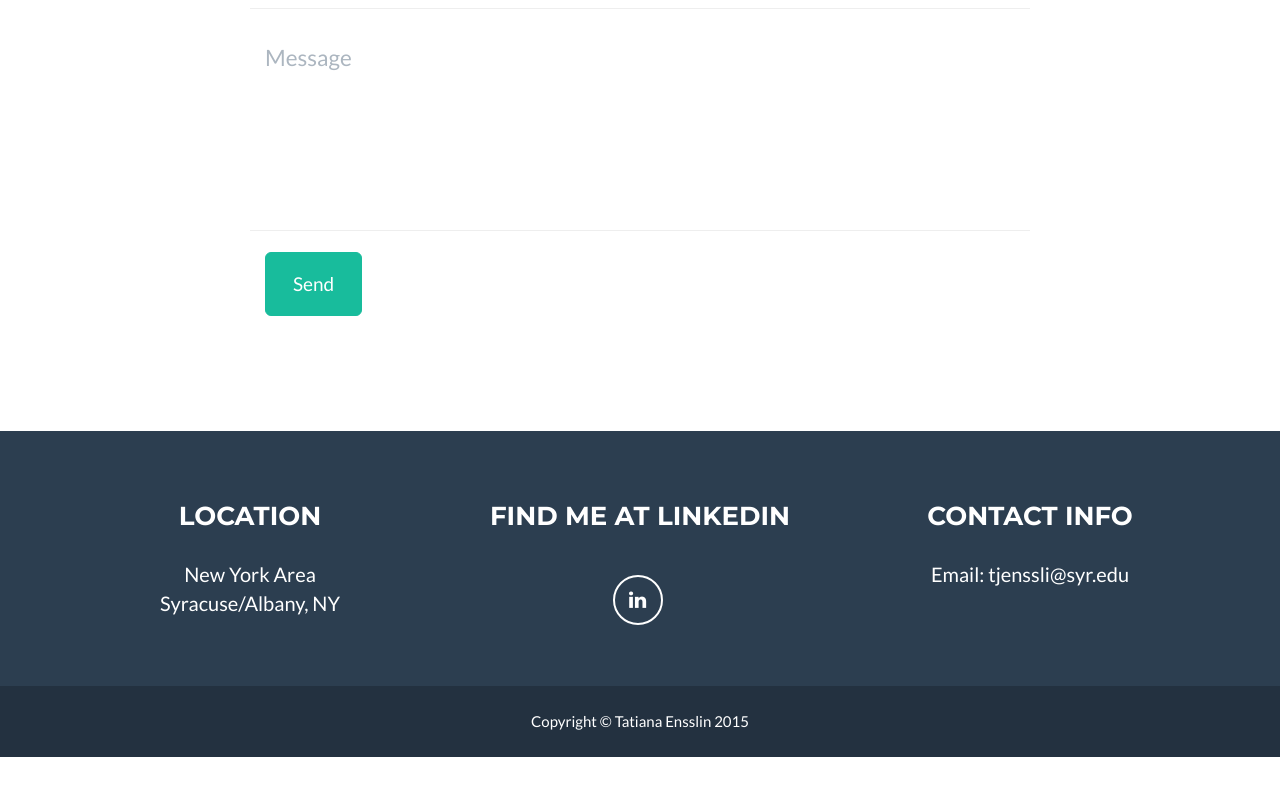
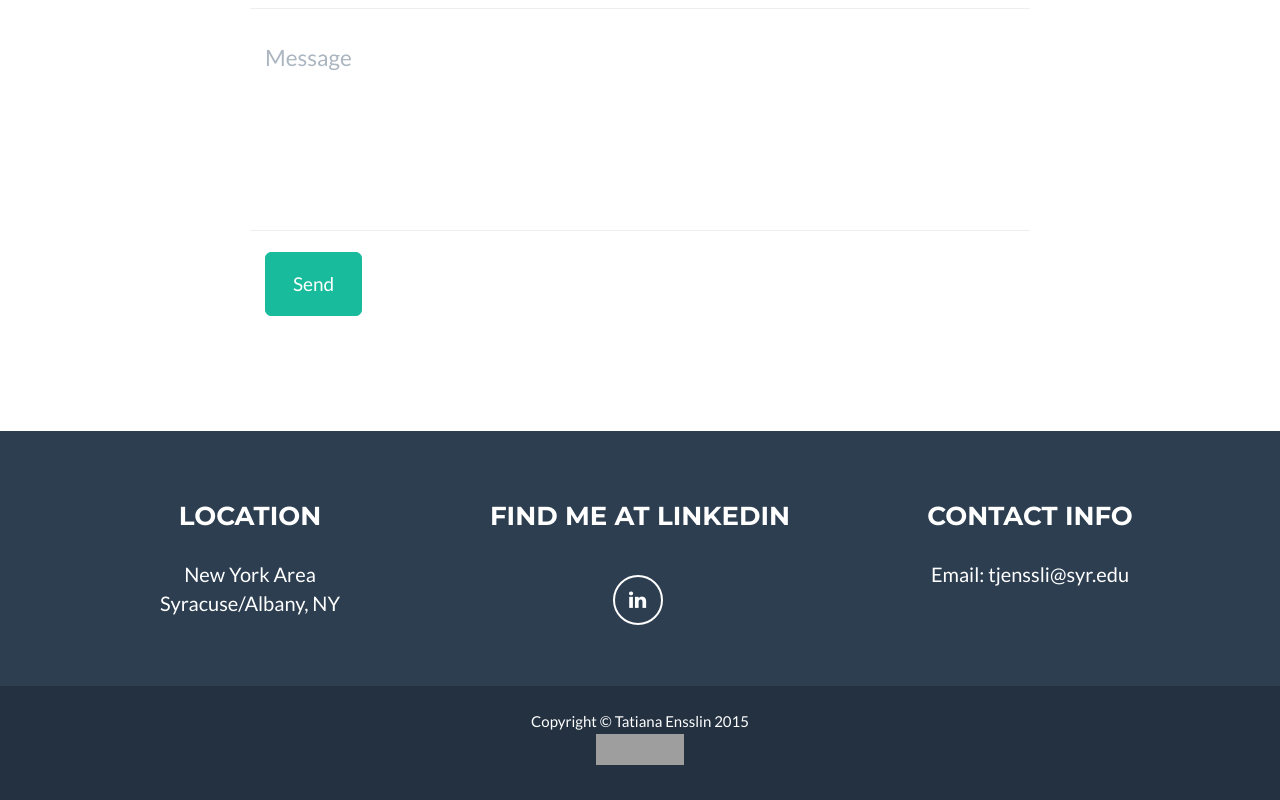
Before and after one commit to tatianajiselle/tatianaensslin.com, a plain HTML site: page index.html in a window 1280 px wide. Shown: the part 2252-3052 px from the top of the page. Before the commit the page ends 3009 px from the top, so only its background shows below. Drawn offline with nearby package versions, Linux system fonts and the light colour scheme; grey boxes are pictures that could not be loaded.

Commit message:
commit changes
changes to resume and index file added html logo at bottom

```diff
--- a/index.html
+++ b/index.html
@@ -283,6 +283,10 @@
                 <div class="row">
                     <div class="col-lg-12">
                         Copyright &copy; Tatiana Ensslin 2015
+                <p>
+    <a href="http://validator.w3.org/check?uri=referer"><img
+      src="http://www.w3.org/Icons/valid-xhtml10" alt="Valid XHTML 1.0 Transitional" height="31" width="88" /></a>
+  </p>
                     </div>
                 </div>
             </div>
```
Also changed, not shown: 1 other file.
